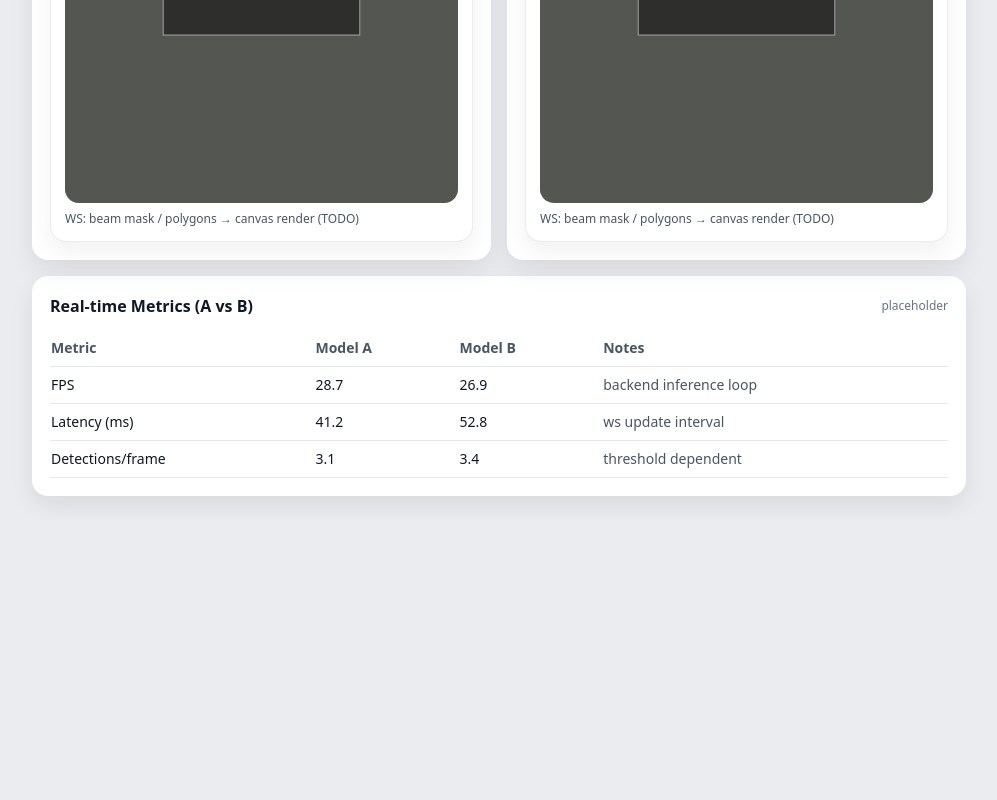
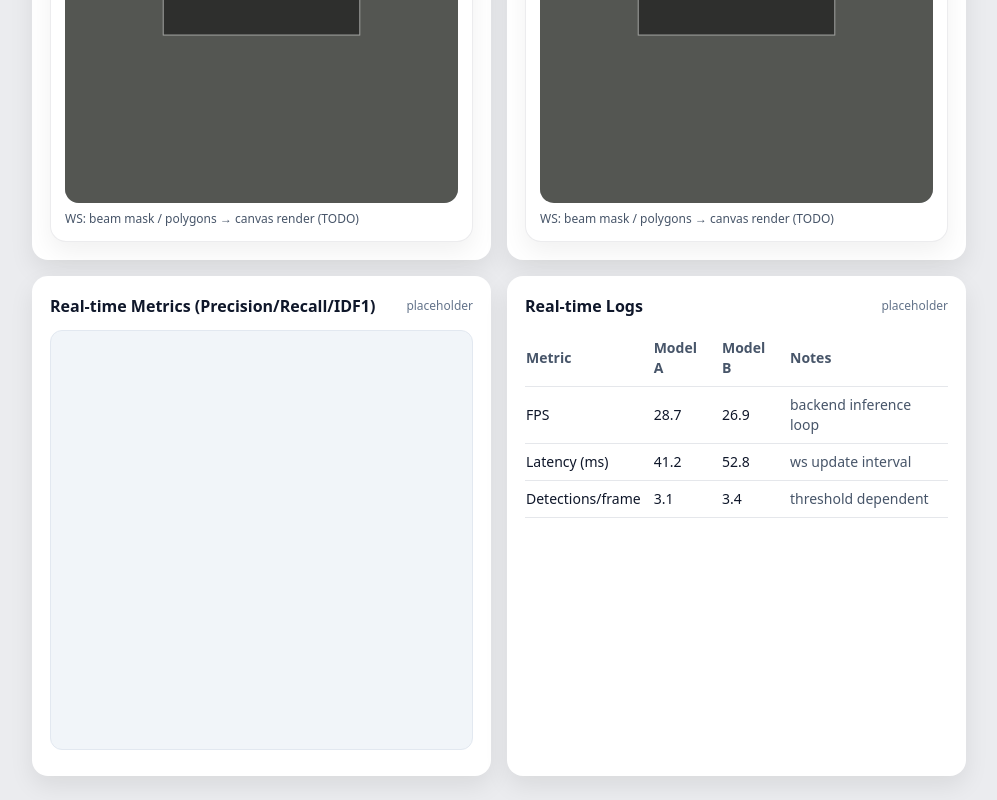
Before and after one commit to GreenGrapeAde/driving-beam, a Vue app in the folder client/: page / in a window 1280 px wide. Shown: the part 940-1740 px from the top of the page, without its empty margins (216-1213 px from the left). Before the commit the page ends 1460 px from the top, so only its background shows below. Built offline with nearby package versions, Linux system fonts and the light colour scheme.

Commit message:
UI 스토리보드 2차 완성

```diff
--- a/client/package.json
+++ b/client/package.json
@@ -10,6 +10,7 @@
   },
   "dependencies": {
     "@radix-ui/react-slot": "^1.2.4",
+    "chart.js": "^4.5.1",
     "class-variance-authority": "^0.7.1",
     "clsx": "^2.1.1",
     "lucide-react": "^0.563.0",
--- a/client/src/assets/main.css
+++ b/client/src/assets/main.css
@@ -54,7 +54,7 @@ html, body { height: 100%; margin: 0; background: #ebecef; color: #0f172a; }
   box-sizing: border-box;
 }
 
-/* Reusable surfaces */
+/* Reusable surfaces, class panel에 쓰임 */
 .panel {
   background: white;
   border-radius: 16px;
@@ -159,3 +159,18 @@ html, body { height: 100%; margin: 0; background: #ebecef; color: #0f172a; }
 .chat-safe {
   padding-right: 70px;
 }
+
+/* 지표 디자인을 위한 css */
+.metrics1 {
+  background: white;
+  border-radius: 16px;
+  padding: 18px;
+  box-shadow: 0 10px 25px rgba(0,0,0,0.08);
+}
+
+.metrics2 {
+  background: white;
+  border-radius: 16px;
+  padding: 18px;
+  box-shadow: 0 10px 25px rgba(0,0,0,0.08);
+}
--- a/client/src/components/dashboard/MetricsTable.vue
+++ b/client/src/components/dashboard/MetricsTable.vue
@@ -1,7 +1,22 @@
 <template>
-  <div class="panel">
+  <div class="grid grid-cols-1 lg:grid-cols-2 gap-4 items-stretch h-[500px]">
+    <div class="metrics1">
       <div class="flex items-center justify-between mb-3">
-      <h3 class="text-base font-bold">Real-time Metrics (A vs B)</h3>
+        <h3 class="text-base font-bold">Real-time Metrics (Precision/Recall/IDF1)</h3>
+        <div class="text-xs text-slate-500">placeholder</div>
+      </div>
+
+      <div class="relative w-full h-[420px] bg-slate-100 p-4 rounded-xl border border-slate-200 flex flex-col">
+          <div class="flex-1 w-full">
+            <canvas id="realtimeChart"></canvas>
+          </div>
+      </div>
+    </div>
+
+
+    <div class="metrics2">
+      <div class="flex items-center justify-between mb-3">
+        <h3 class="text-base font-bold">Real-time Logs</h3>
         <div class="text-xs text-slate-500">placeholder</div>
       </div>
 
@@ -38,4 +53,17 @@
         </table>
       </div>
     </div>
+  </div>
 </template>
+
+<script setup>
+import { onMounted, onUnmounted } from 'vue';
+import Chart from 'chart.js/auto';
+
+
+
+
+
+
+
+</script>
```
Also changed, not shown: 1 other file (tests, documents, lock files or other folders). Lines whose indentation alone changed are shown as unchanged.
